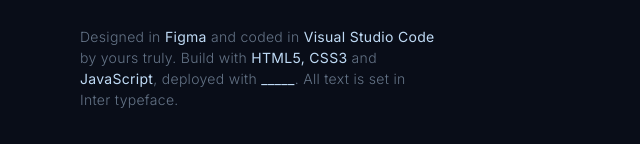
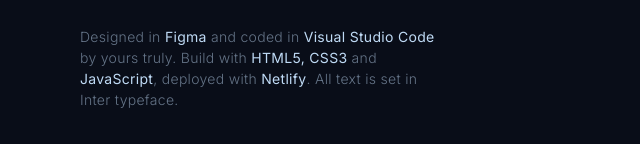
Before and after one commit to Franklin-017/portfolio_v2, a plain HTML site: page index.html in a window 1280 px wide. Shown: the part 2106-2250 px from the top of the page, 560-1200 px from the left. Drawn offline with Linux system fonts and the light colour scheme.

Commit message:
change deployed using tool

```diff
--- a/index.html
+++ b/index.html
@@ -118,7 +118,7 @@
 
         <section class="outro-section">
             <p class="section-description">
-                Designed in <span class="highlight">Figma</span> and coded in <span class="highlight">Visual Studio Code</span> by yours truly. Build with <span class="highlight">HTML5, CSS3</span> and <span class="highlight">JavaScript</span>,  deployed with <span class="highlight">_____</span>. All text is set in <span>Inter</span> typeface.
+                Designed in <span class="highlight">Figma</span> and coded in <span class="highlight">Visual Studio Code</span> by yours truly. Build with <span class="highlight">HTML5, CSS3</span> and <span class="highlight">JavaScript</span>,  deployed with <span class="highlight">Netlify</span>. All text is set in <span>Inter</span> typeface.
             </p>
         </section>
     </main>
```
